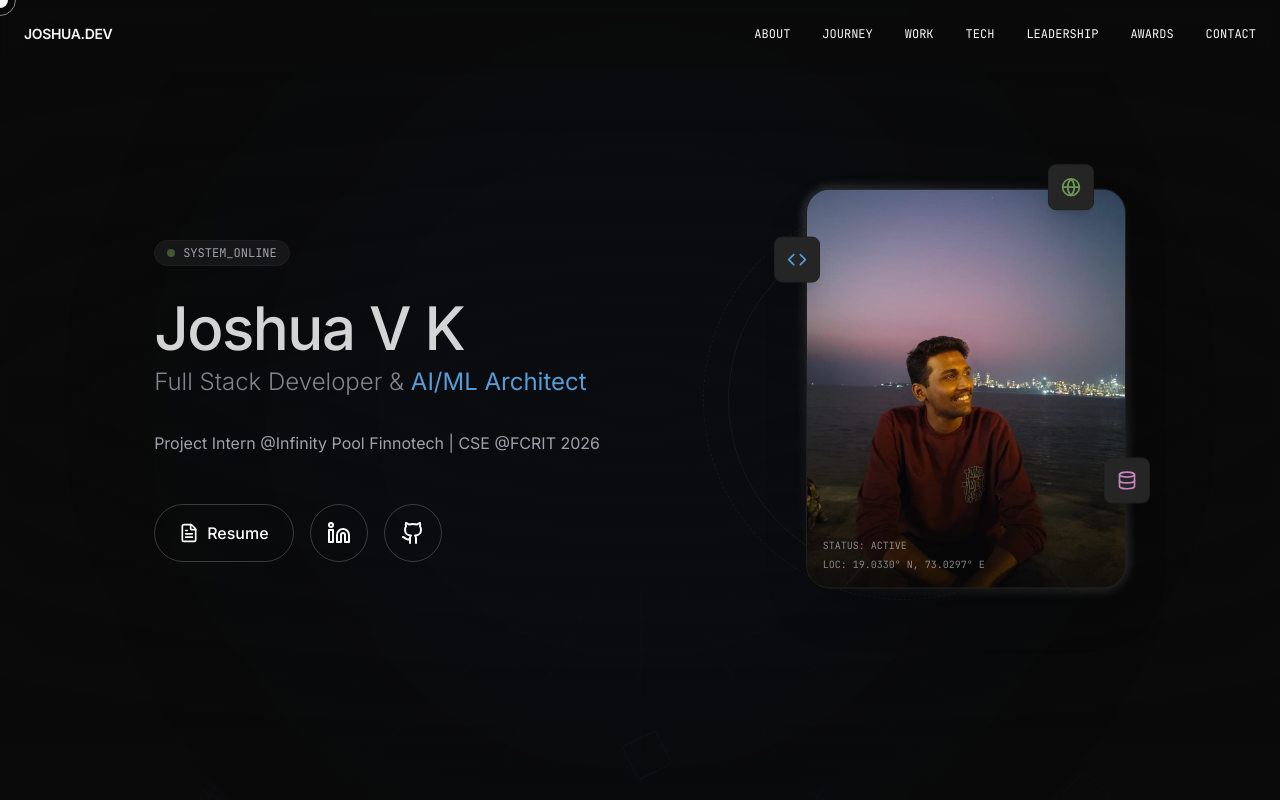
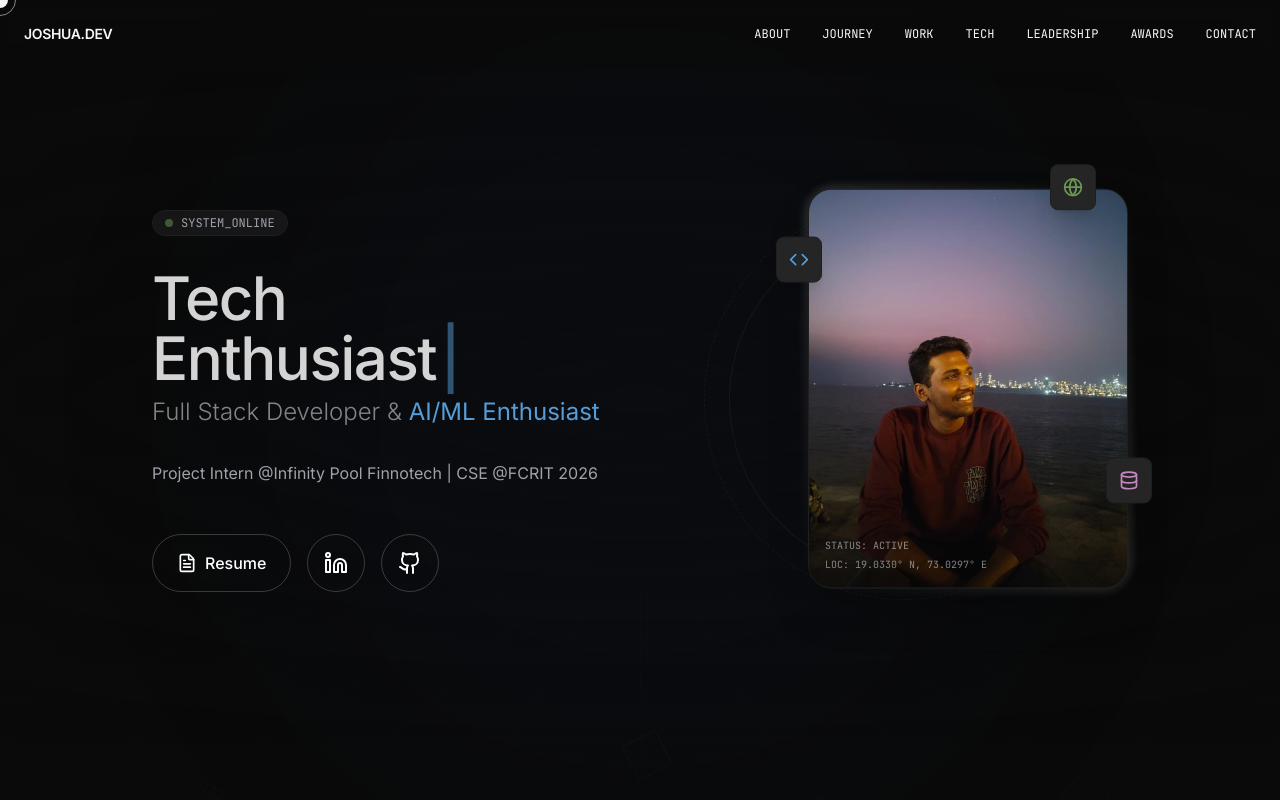
Before and after one commit to Joshua16vinu/portfolio, a React (Vite) app: page / in a window 1280 px wide. Shown: the top 800 px of the page. Built offline with nearby package versions, Linux system fonts and the light colour scheme.

Commit message:
changed visuals

```diff
--- a/src/sections/Hero.jsx
+++ b/src/sections/Hero.jsx
@@ -1,4 +1,4 @@
-import { useRef } from "react";
+import { useRef, useState, useEffect } from "react";
 import { motion, useScroll, useTransform, useSpring, useMotionValue } from "framer-motion";
 import FloatingElement from "../components/FloatingElement";
 import { Code, Database, Globe, Github, Linkedin, FileText } from "lucide-react";
@@ -52,6 +52,45 @@ const Hero = () => {
     const { scrollYProgress } = useScroll({ target: containerRef });
     const y = useTransform(scrollYProgress, [0, 1], [0, 100]);
 
+    // Typewriter State
+    const [text, setText] = useState("");
+    const [isDeleting, setIsDeleting] = useState(false);
+    const [loopNum, setLoopNum] = useState(0);
+    const [typingSpeed, setTypingSpeed] = useState(150);
+
+    const toRotate = ["Joshua V K", "Tech Enthusiast"];
+
+    useEffect(() => {
+        const handleType = () => {
+            const i = loopNum % toRotate.length;
+            const fullText = toRotate[i];
+
+            setText(isDeleting
+                ? fullText.substring(0, text.length - 1)
+                : fullText.substring(0, text.length + 1)
+            );
+
+            // Dynamic speed adjustments
+            let delta = isDeleting ? 50 : 150;
+
+            if (!isDeleting && text === fullText) {
+                // Finished typing, pause
+                delta = 2000;
+                setIsDeleting(true);
+            } else if (isDeleting && text === '') {
+                // Finished deleting, moving to next word
+                setIsDeleting(false);
+                setLoopNum(loopNum + 1);
+                delta = 500;
+            }
+
+            setTypingSpeed(delta);
+        };
+
+        const timer = setTimeout(handleType, typingSpeed);
+        return () => clearTimeout(timer);
+    }, [text, isDeleting, loopNum, typingSpeed]);
+
     return (
         <section ref={containerRef} className="min-h-screen flex flex-col justify-center px-6 relative overflow-visible py-20">
             <div className="container-width grid grid-cols-1 md:grid-cols-2 gap-12 lg:gap-20 items-center">
@@ -69,11 +108,11 @@ const Hero = () => {
                     </div>
 
                     <div className="space-y-2">
-                        <h1 className="text-4xl md:text-5xl lg:text-6xl font-medium tracking-tight leading-tight text-primary">
-                            Joshua V K
+                        <h1 className="text-4xl md:text-5xl lg:text-6xl font-medium tracking-tight leading-tight text-primary min-h-[1.2em]">
+                            {text}<span className="animate-pulse ml-1 text-vscode-blue">|</span>
                         </h1>
                         <h2 className="text-xl md:text-2xl text-secondary/80 font-light">
-                            Full Stack Developer & <span className="text-vscode-blue font-normal">AI/ML Architect</span>
+                            Full Stack Developer & <span className="text-vscode-blue font-normal">AI/ML Enthusiast</span>
                         </h2>
                     </div>
 
```
